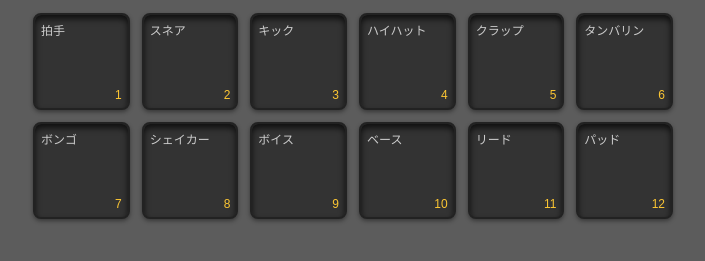
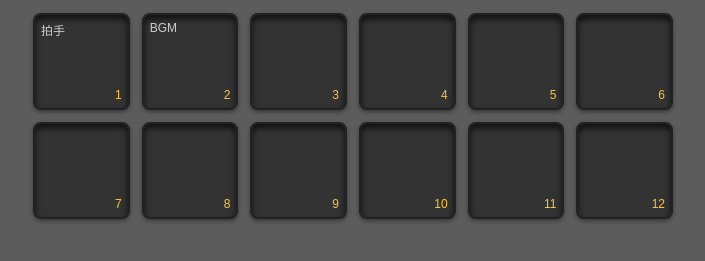
Before and after one commit to kazuk-ito-watahan/wata-sampler, a plain HTML site: page index.html in a window 1280 px wide. Shown: the part 89-350 px from the top of the page, without its empty margins (287-992 px from the left). Drawn offline with Linux system fonts and the light colour scheme.

Commit message:
sounds add.

```diff
--- a/index.html
+++ b/index.html
@@ -13,9 +13,9 @@
     <script>
       // 各パッドの説明を配列で定義
       const desc = [
-        "拍手", "スネア", "キック", "ハイハット",
-        "クラップ", "タンバリン", "ボンゴ", "シェイカー",
-        "ボイス", "ベース", "リード", "パッド"
+        "拍手", "BGM", "", "",
+        "", "", "", "",
+        "", "", "", ""
       ];
       for (let i = 1; i <= 12; i++) {
         document.write(`
```
Also changed, not shown: 2 other files.
